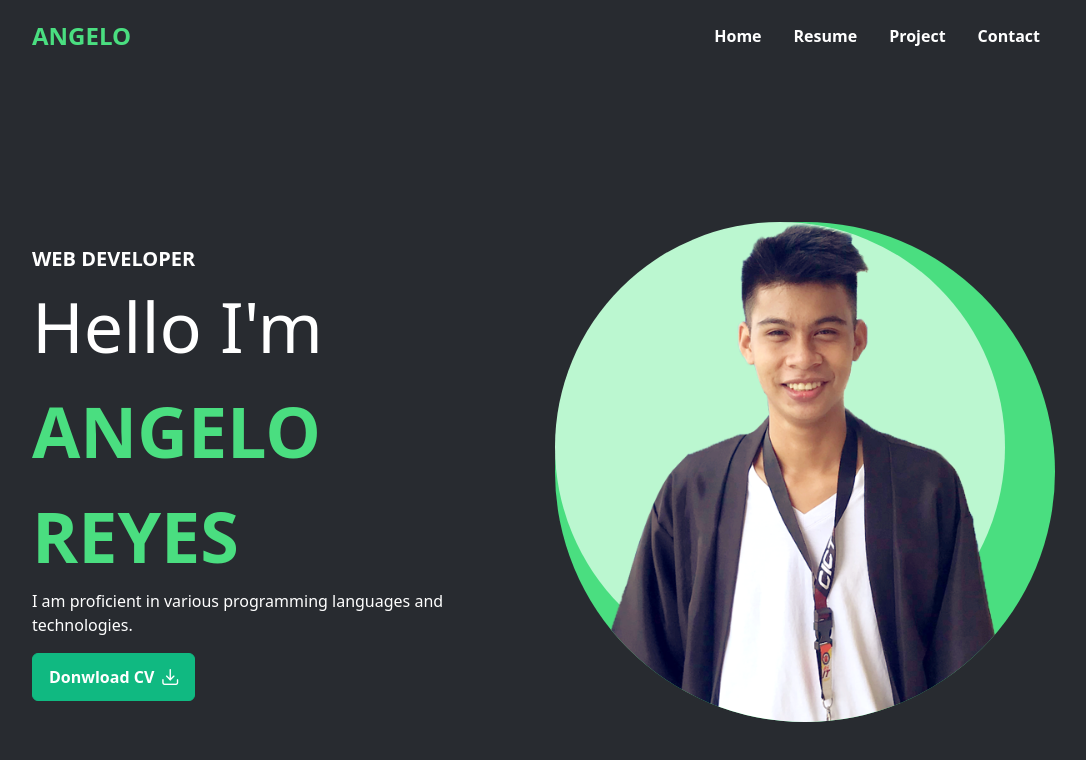
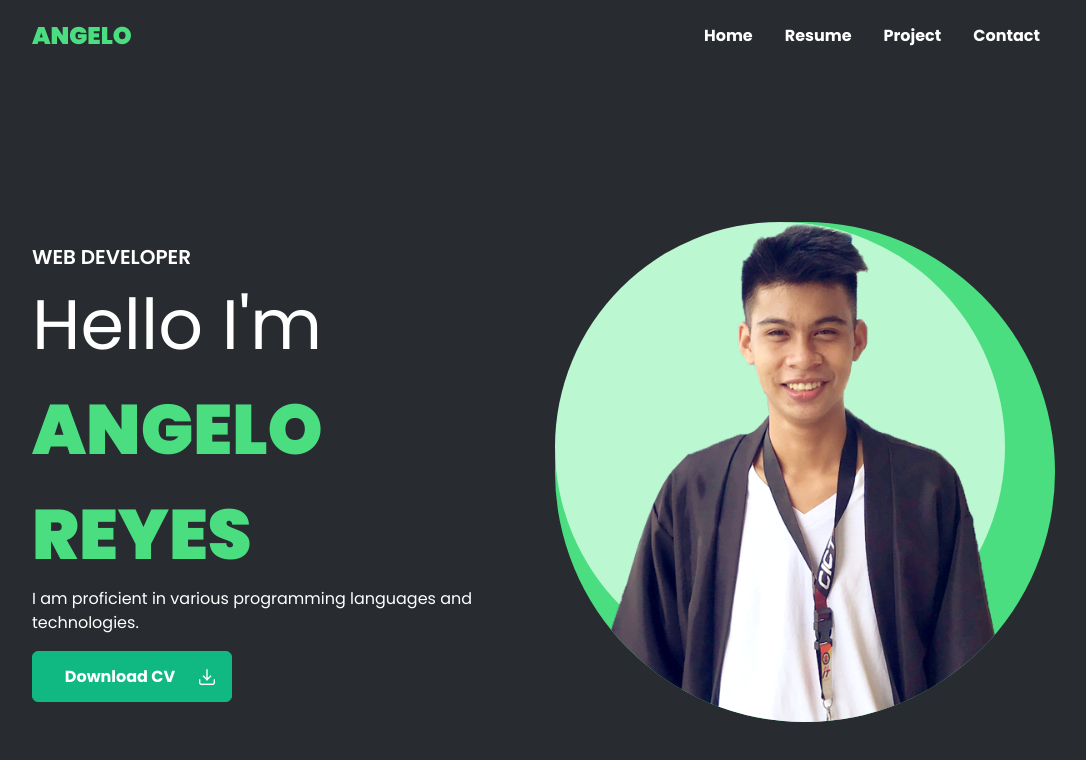
Before and after one commit to angeloreyes033001/portfolio, a Vue app: page / in a window 1280 px wide. Shown: the top 760 px of the page, without its empty margins (96-1182 px from the left). Built offline with nearby package versions, Linux system fonts and the light colour scheme.

Commit message:
add font poppins and download resume

```diff
--- a/package.json
+++ b/package.json
@@ -14,6 +14,7 @@
     "primeicons": "^7.0.0",
     "primevue": "^3.52.0",
     "swiper": "^11.1.4",
+    "typeface-poppins": "^1.1.13",
     "vue": "^3.4.21",
     "vue-router": "^4.3.0"
   },
--- a/src/App.vue
+++ b/src/App.vue
@@ -2,7 +2,7 @@
 import Navbar from '@/components/Navbar.vue';
 </script>
 <template>
-  <main class="h-screen overflow-hidden  w-screen  relative bg-main text-white" >
+  <main class=" font-sans h-screen overflow-hidden  w-screen  relative bg-main text-white" >
     <Navbar/>
     <RouterView />
   </main>
--- a/src/assets/main.css
+++ b/src/assets/main.css
@@ -1,4 +1,3 @@
-@import url('https://fonts.googleapis.com/css2?family=Poppins:wght@100;200;300;400;500;600;700;800;900&display=swap');
 @tailwind base;
 @tailwind components;
 @tailwind utilities;
@@ -80,5 +79,4 @@
 *::after {
   box-sizing: border-box;
   margin: 0;
-  /* font-family: "Poppins", sans-serif; */
 }
--- a/src/components/Navbar.vue
+++ b/src/components/Navbar.vue
@@ -60,7 +60,7 @@ import { ref, onMounted, onBeforeUnmount } from 'vue';
                 <i  name="menu" @click="Menu()" class="pi pi-bars cursor-pointer " ></i>
             </span>
         </div>
-        <ul class="md:flex md:items-center absolute w-full z-50 md:z-0 h-screen md:h-auto bg-slate-600 md:bg-transparent left-0 py-4 md:py-0 md:w-auto  md:static md:opacity-100" :class="{'opacity-0 -z-10': !showModal , 'opacity-100': showModal}" >
+        <ul class="md:flex md:items-center absolute w-full z-50 md:z-0 h-screen md:h-auto bg-slate-600 md:bg-transparent left-0 py-4 md:py-0 md:w-auto  md:static md:opacity-100" :class="{'opacity-0 hidden': !showModal , 'opacity-100': showModal}" >
             <li v-for="nav in navList" :key="nav.label" @click="showModal = false" class="mx-4 my-6 md:my-0 hover:text-green-400" >
                 <router-link  :to="nav.to" >{{ nav.label }}</router-link>
             </li>
--- a/src/components/Resume-Partial/About.vue
+++ b/src/components/Resume-Partial/About.vue
@@ -1,6 +1,8 @@
 <script setup>
 import { ref } from 'vue';
-import card from '@/components/partials/mini-card.vue'
+import card from '@/components/partials/mini-card.vue';
+import resume from '@/assets/resume.pdf';
+const myResume = ref(resume)
 
 const aboutMe = ref({
     firstname: "angelo",
@@ -28,6 +30,8 @@ const aboutMe = ref({
             <card label="Email" :data="aboutMe.contact.email" />
             <card label="Phone" :data="aboutMe.contact.phone" />
         </div>
-        <Button class="w-full md:w-[200px] mt-5" label="Download CV" icon="pi pi-download" iconPos="right" />
+        <a :href="myResume" download >
+            <Button label="Download CV" class="w-[200px]" icon="pi pi-download" iconPos="right" />
+        </a>
     </div>
 </template>
--- a/src/main.js
+++ b/src/main.js
@@ -1,5 +1,5 @@
 import './assets/main.css'
-
+import 'typeface-poppins';
 import { createApp } from 'vue'
 import { createPinia } from 'pinia'
 import PrimeVue from 'primevue/config'
--- a/src/views/HomeView.vue
+++ b/src/views/HomeView.vue
@@ -1,6 +1,8 @@
 <script setup>
 import { ref } from 'vue';
 
+import resume from '@/assets/resume.pdf';
+const myResume = ref(resume)
 
 </script>
 
@@ -14,8 +16,9 @@ import { ref } from 'vue';
           <div class="text-[40px] md:text-[70px] text-green-400 font-black text-center md:text-left" >ANGELO REYES</div>
           <p class="text-center md:text-left">I am proficient in various programming languages and technologies.</p>
           <div class="mt-4 text-center md:text-left" >
-            <Button label="Donwload CV" icon="pi pi-download" class=" rounded-[10px] w-[200px]k" iconPos="right" />
-
+            <a :href="myResume" download >
+              <Button label="Download CV" class="w-[200px]" icon="pi pi-download" iconPos="right" />
+            </a>
           </div>
         </div>
       </div>
--- a/tailwind.config.js
+++ b/tailwind.config.js
@@ -7,6 +7,9 @@ export default {
   ],
   theme: {
     extend: {
+      fontFamily: {
+        'sans': ['Poppins', 'Arial', 'sans-serif'],
+      },
       colors: {
         primary: 'rgb(var(--primary))',
         'primary-inverse': 'rgb(var(--primary-inverse))',
```
Also changed, not shown: 2 other files (tests, documents, lock files or other folders).
